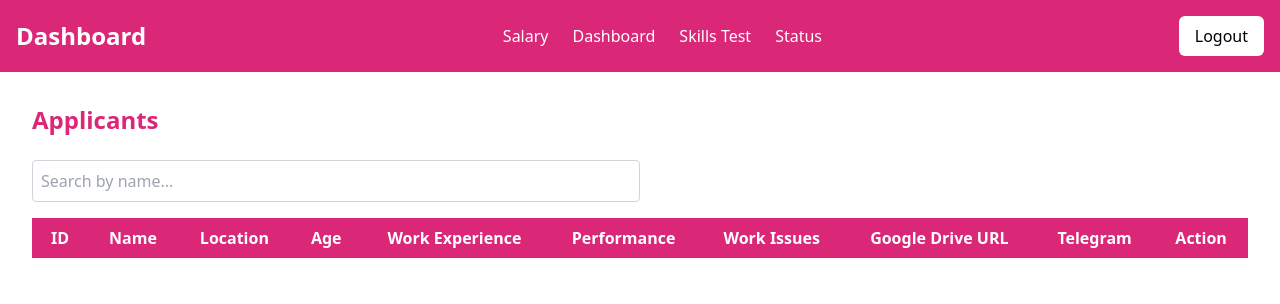
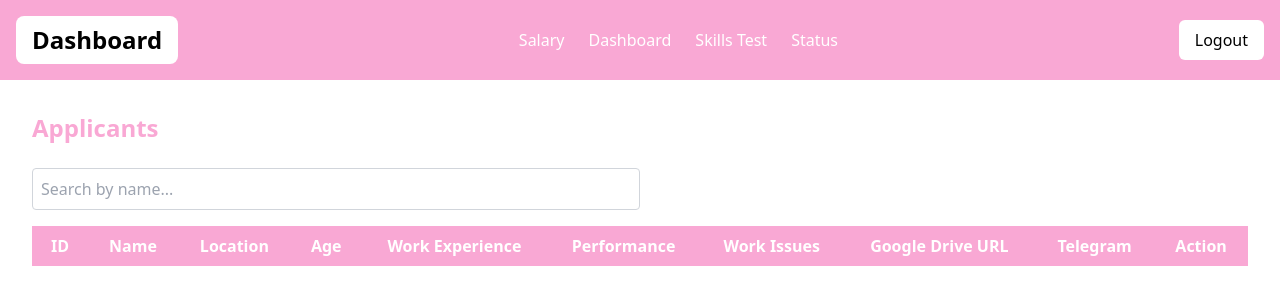
Before and after one commit to ethan123montera123/FoxyFans, a website: page applicants.html in a window 1280 px wide. Drawn offline with nearby package versions, Linux system fonts and the light colour scheme; no server answers.

Commit message:
[Ethan][Added new colors to the system]

```diff
--- a/applicants.html
+++ b/applicants.html
@@ -131,28 +131,47 @@
 <body class="bg-white min-h-screen flex flex-col">
 
 <!-- Header (Navigation Bar) -->
-    <header class="bg-pink-600 w-full p-4 text-white">
+<header class="bg-pink-300 w-full p-4 text-white">
     <div class="flex justify-between items-center">
-            <h2 class="text-2xl font-semibold">Dashboard</h2>
+        <h2 class="text-2xl font-semibold bg-white text-black px-4 py-2 rounded-lg">Dashboard</h2>
         <nav>
             <ul class="flex space-x-6">
-                    <li><a href="dashboard.html" class="hover:text-pink-300">Salary</a></li>
-                    <li><a href="applicants.html" class="hover:text-pink-300">Dashboard</a></li>
-                    <li><a href="viewskillstest.html" class="hover:text-pink-300">Skills Test</a></li>
-                    <li><a href="status.html" class="hover:text-pink-300">Status</a></li>
+                <li>
+                    <a href="dashboard.html" class="hover:text-pink-600 hover:scale-110 transform transition duration-200">
+                        Salary
+                    </a>
+                </li>
+                <li>
+                    <a href="applicants.html" class="hover:text-pink-600 hover:scale-110 transform transition duration-200">
+                        Dashboard
+                    </a>
+                </li>
+                <li>
+                    <a href="viewskillstest.html" class="hover:text-pink-600 hover:scale-110 transform transition duration-200">
+                        Skills Test
+                    </a>
+                </li>
+                <li>
+                    <a href="status.html" class="hover:text-pink-600 hover:scale-110 transform transition duration-200">
+                        Status
+                    </a>
+                </li>
             </ul>
         </nav>
-            <button onclick="logoutUser()" class="bg-white text-black py-2 px-4 rounded-md hover:bg-pink-100">Logout</button>
+        <button onclick="logoutUser()" class="bg-white text-black py-2 px-4 rounded-md hover:bg-pink-100">
+            Logout
+        </button>
     </div>
 </header>
 
+
     <!-- Main Content Area -->
     <div class="flex-1 p-8 overflow-y-auto">
-        <h1 class="text-2xl font-bold mb-6 text-pink-600">Applicants</h1>
+        <h1 class="text-2xl font-bold mb-6 text-pink-300">Applicants</h1>
         <input type="text" id="searchInput" class="border border-gray-300 rounded p-2 mb-4 w-full md:w-1/2" placeholder="Search by name...">
         <div class="overflow-x-auto">
             <table class="min-w-full border-collapse bg-white shadow-md rounded">
-                <thead class="bg-pink-600 text-white">
+                <thead class="bg-pink-300 text-white">
                     <tr>
                         <th class="py-2 px-4 text-center">ID</th>
                         <th class="py-2 px-4 text-center">Name</th>
```
Also changed, not shown: dashboard.html (+28 -8 lines), status.html (+27 -8 lines), viewskillstest.html (+27 -8 lines). Lines whose indentation alone changed are shown as unchanged.
